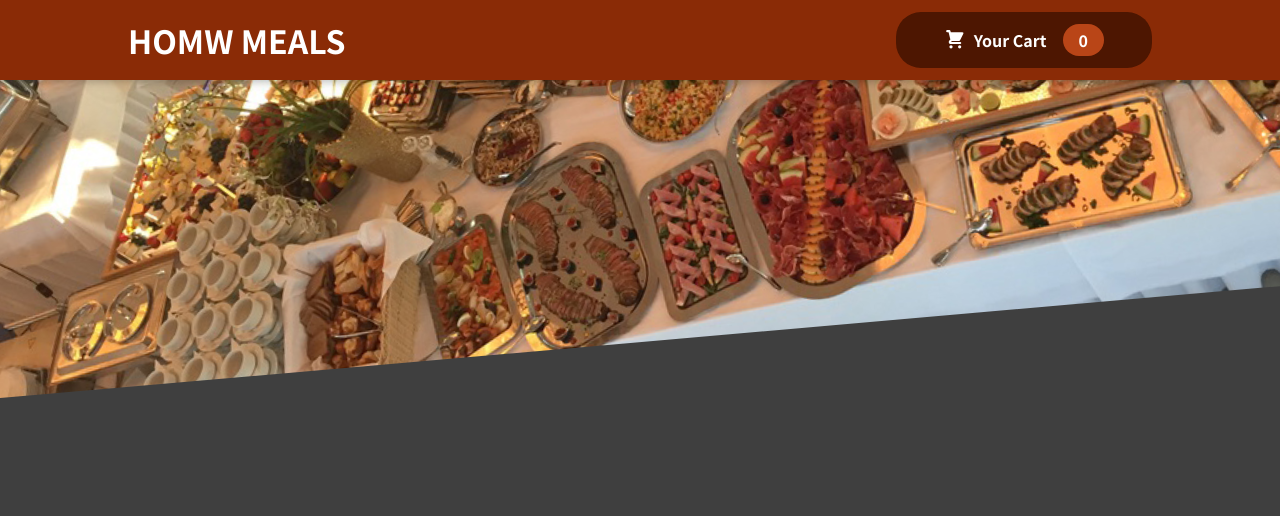
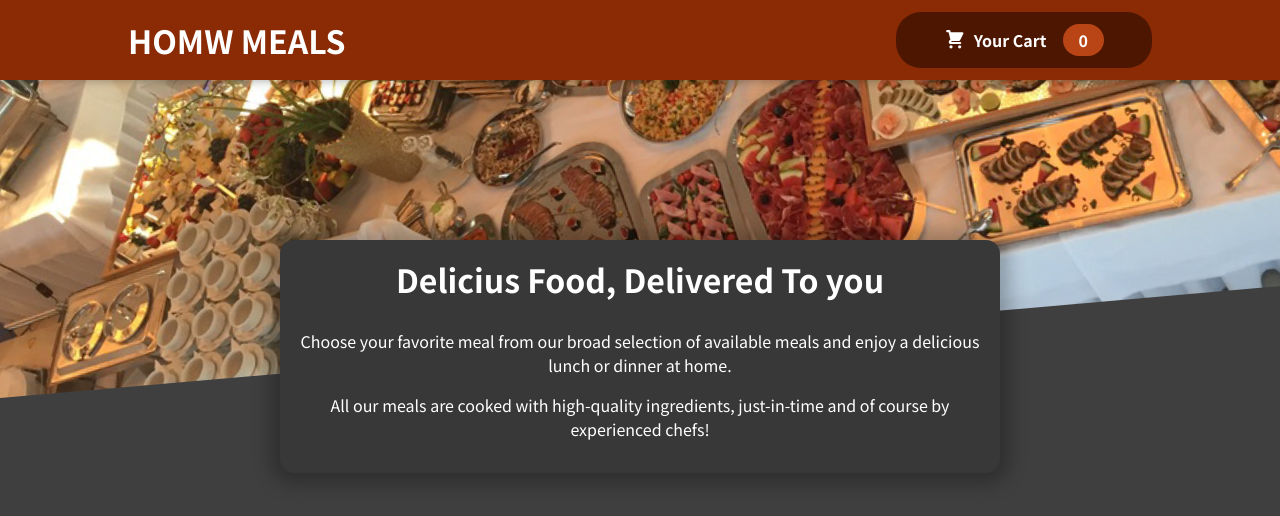
Before and after one commit to Chikmurgechetan/Food-order-app, a React (Create React App) app: page / in a window 1280 px wide. Shown: the top 516 px of the page. Built offline with nearby package versions, Linux system fonts and the light colour scheme.

Commit message:
Adding Meals Summary

```diff
--- a/src/App.js
+++ b/src/App.js
@@ -1,9 +1,11 @@
 import React from "react";
 import Header from "./components/Layout/Header";
+import Summery from "./components/Meals/Summary";
 function App() {
   return (
     <>
       <Header/>
+      <Summery/>
     </>
   );
 }
--- /dev/null
+++ b/src/components/Meals/Summary.js
@@ -0,0 +1,20 @@
+import React from "react";
+
+import classes from './Summary.module.css'
+
+const Summery = () =>{
+    return(
+        <section className={classes.summary}>
+        <h2>Delicius Food, Delivered To you </h2>
+        <p>
+        Choose your favorite meal from our broad selection of available meals
+        and enjoy a delicious lunch or dinner at home.
+      </p>
+      <p>
+        All our meals are cooked with high-quality ingredients, just-in-time and
+        of course by experienced chefs!
+      </p>
+        </section>
+    )
+}
+export default  Summery;
--- /dev/null
+++ b/src/components/Meals/Summary.module.css
@@ -0,0 +1,18 @@
+.summary {
+    text-align: center;
+    max-width: 45rem;
+    width: 90%;
+    margin: auto;
+    margin-top: -10rem;
+    position: relative;
+    background-color: #383838;
+    color: white;
+    border-radius: 14px;
+    padding: 1rem;
+    box-shadow: 0 1px 18px 10px rgba(0, 0, 0, 0.25);
+  }
+
+  .summary h2 {
+    font-size: 2rem;
+    margin-top: 0;
+  }
```
